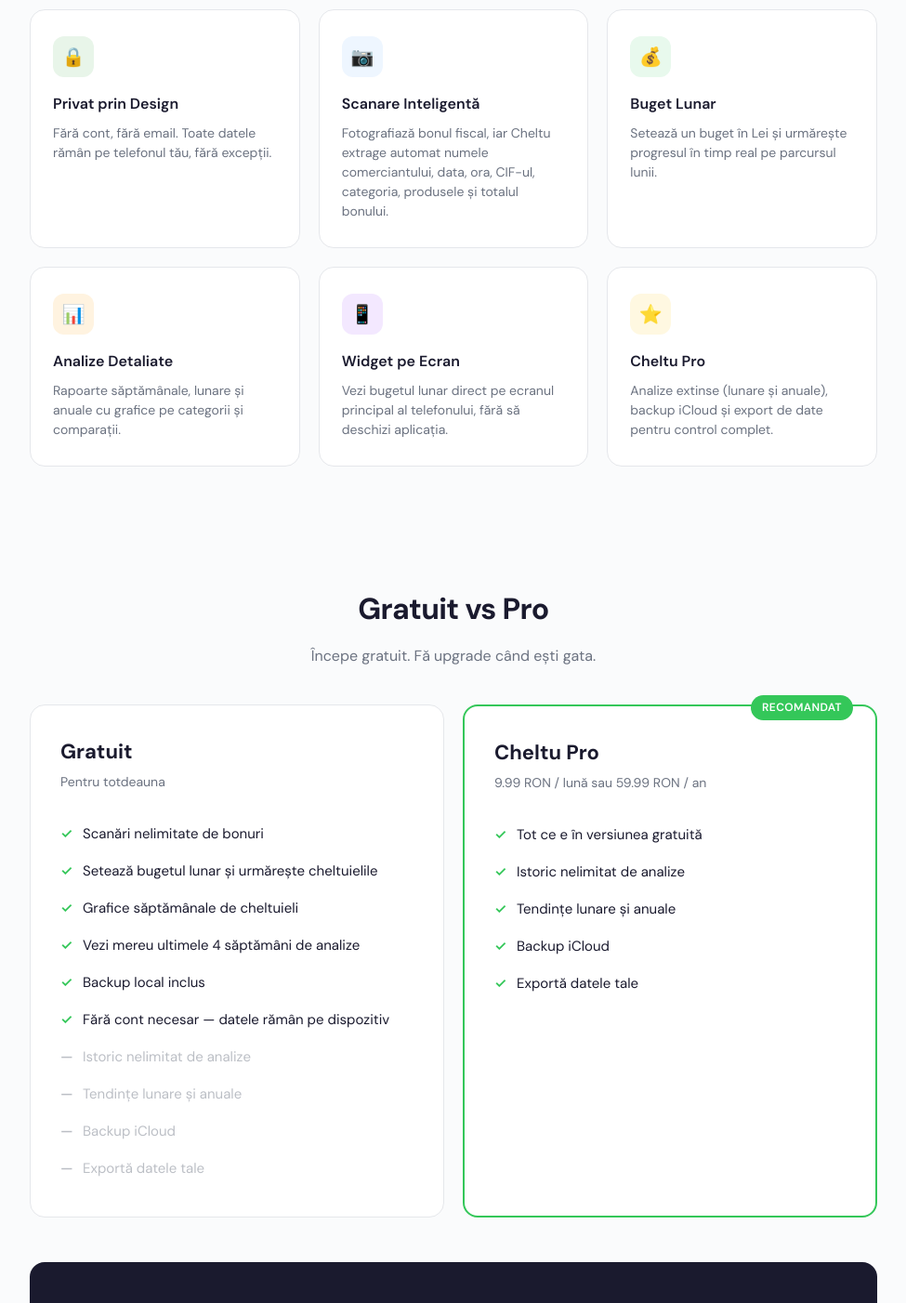
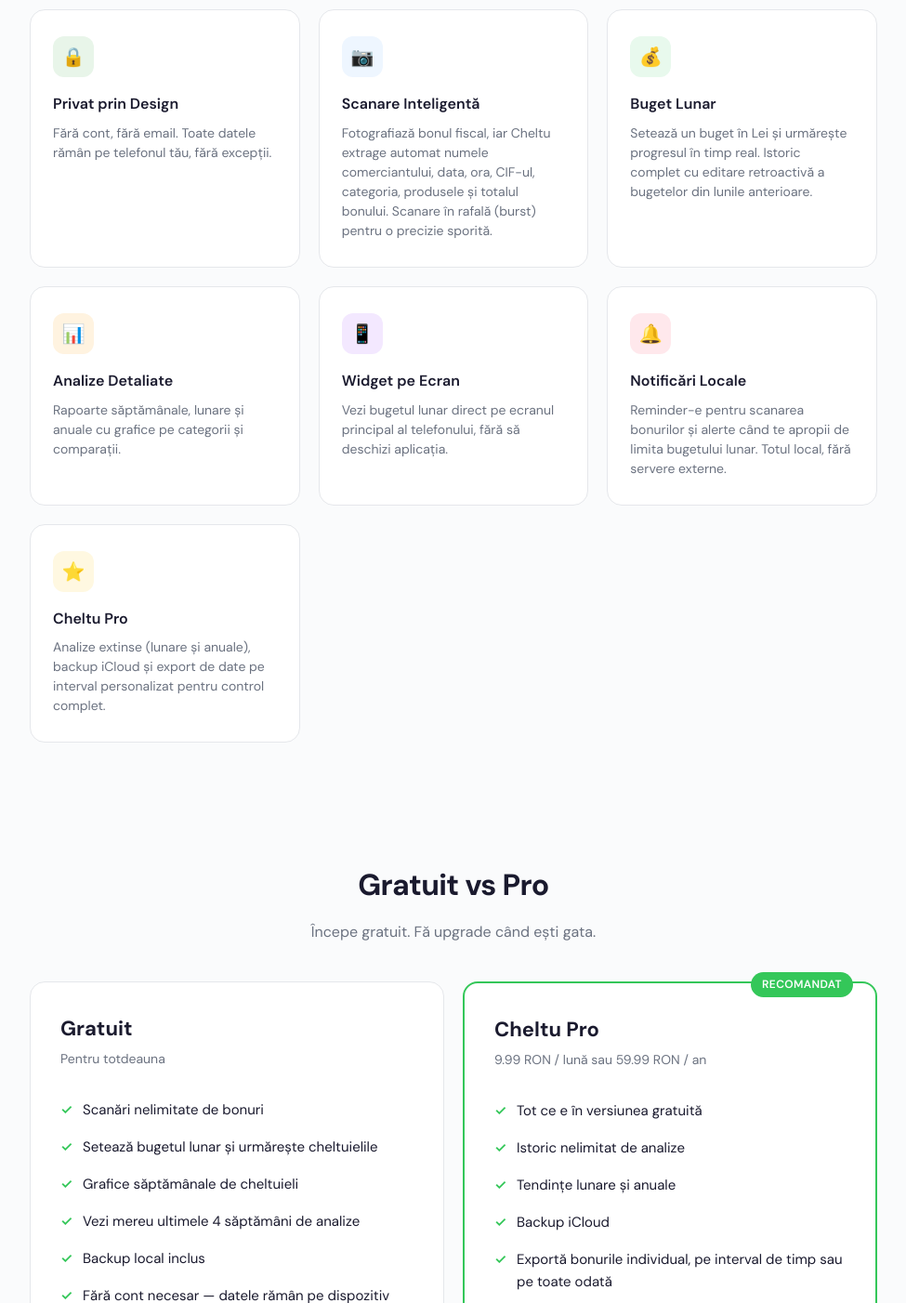
Before and after one commit to bo1ka/cheltu-website, a plain HTML site: page index.html in a window 1280 px wide. Shown: the part 1300-2702 px from the top of the page at 93% size, without its empty margins (152-1127 px from the left). Drawn offline with Linux system fonts and the light colour scheme.

Commit message:
Small updates to the web site.

```diff
--- a/index.html
+++ b/index.html
@@ -390,6 +390,7 @@
         .feature-icon.organize { background: #F3E8FF; }
         .feature-icon.privacy { background: #E8F5E9; }
         .feature-icon.export { background: #FFF8E1; }
+        .feature-icon.notifications { background: #FFE8EC; }
         .feature-card h3 {
             font-size: 16px;
             font-weight: 600;
@@ -893,12 +894,12 @@
             <div class="feature-card">
                 <div class="feature-icon scan">📷</div>
                 <h3>Scanare Inteligentă</h3>
-                <p>Fotografiază bonul fiscal, iar Cheltu extrage automat numele comerciantului, data, ora, CIF-ul, categoria, produsele și totalul bonului.</p>
+                <p>Fotografiază bonul fiscal, iar Cheltu extrage automat numele comerciantului, data, ora, CIF-ul, categoria, produsele și totalul bonului. Scanare în rafală (burst) pentru o precizie sporită.</p>
             </div>
             <div class="feature-card">
                 <div class="feature-icon budget">💰</div>
                 <h3>Buget Lunar</h3>
-                <p>Setează un buget în Lei și urmărește progresul în timp real pe parcursul lunii.</p>
+                <p>Setează un buget în Lei și urmărește progresul în timp real. Istoric complet cu editare retroactivă a bugetelor din lunile anterioare.</p>
             </div>
             <div class="feature-card">
                 <div class="feature-icon analytics">📊</div>
@@ -911,9 +912,14 @@
                 <p>Vezi bugetul lunar direct pe ecranul principal al telefonului, fără să deschizi aplicația.</p>
             </div>
             <div class="feature-card">
+                <div class="feature-icon notifications">🔔</div>
+                <h3>Notificări Locale</h3>
+                <p>Reminder-e pentru scanarea bonurilor și alerte când te apropii de limita bugetului lunar. Totul local, fără servere externe.</p>
+            </div>
+            <div class="feature-card">
                 <div class="feature-icon export">⭐</div>
                 <h3>Cheltu Pro</h3>
-                <p>Analize extinse (lunare și anuale), backup iCloud și export de date pentru control complet.</p>
+                <p>Analize extinse (lunare și anuale), backup iCloud și export de date pe interval personalizat pentru control complet.</p>
             </div>
         </div>
     </section>
@@ -938,7 +944,7 @@
                     <li class="disabled">Istoric nelimitat de analize</li>
                     <li class="disabled">Tendințe lunare și anuale</li>
                     <li class="disabled">Backup iCloud</li>
-                    <li class="disabled">Exportă datele tale</li>
+                    <li class="disabled">Exportă bonurile individual, pe interval de timp sau pe toate odată</li>
                 </ul>
             </div>
             <div class="pricing-card pro">
@@ -950,7 +956,7 @@
                     <li>Istoric nelimitat de analize</li>
                     <li>Tendințe lunare și anuale</li>
                     <li>Backup iCloud</li>
-                    <li>Exportă datele tale</li>
+                    <li>Exportă bonurile individual, pe interval de timp sau pe toate odată</li>
                 </ul>
             </div>
         </div>
```
